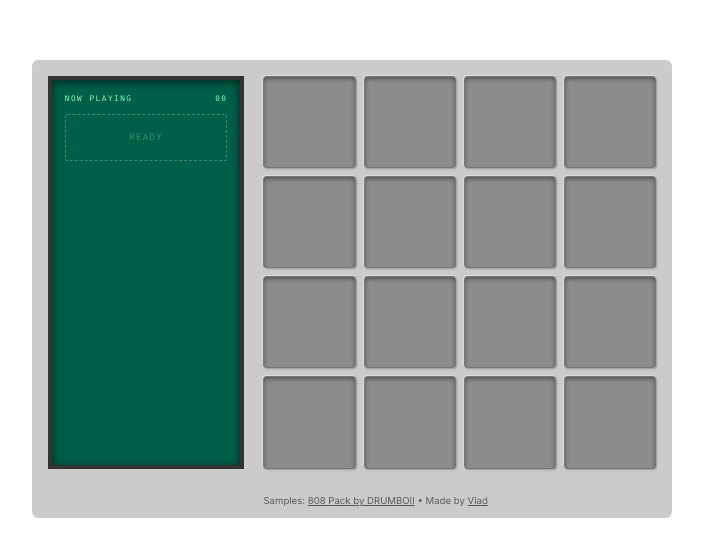
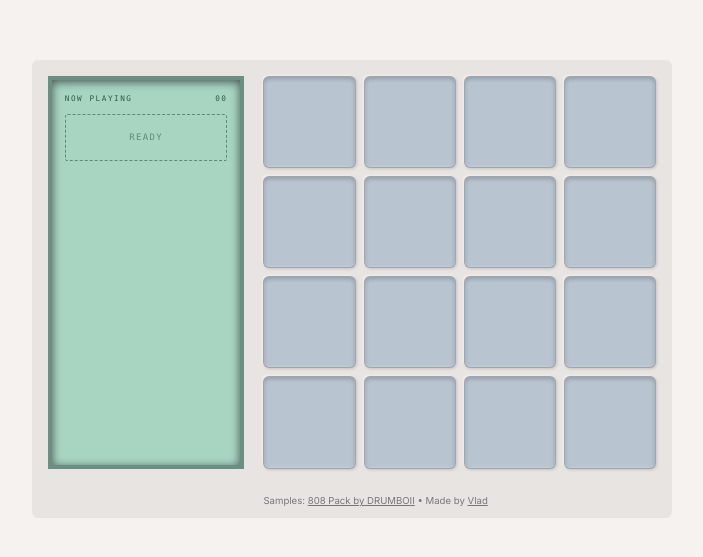
Before and after one commit to vladmdgolam/sample, a Next.js app: page / in a window 1280 px wide. Shown: the part 111-668 px from the top of the page, without its empty margins (288-991 px from the left). Built offline with nearby package versions, Linux system fonts and the light colour scheme.

Commit message:
feat: pastel colors

```diff
--- a/app/globals.css
+++ b/app/globals.css
@@ -3,34 +3,34 @@
 @tailwind utilities;
 
 :root {
-  /* MPC60 Colors */
-  --c-chassis-main: #CDCBC9;
-  --c-chassis-dark: #B0B4B5;
-  --c-armrest: #1A1A1A;
+  /* Pastel Colors */
+  --c-chassis-main: #E8E4E1;
+  --c-chassis-dark: #D4CFC9;
+  --c-armrest: #3D3D3D;
 
-  --c-pad-rubber: #8C8C8C;
-  --c-btn-light: #EBEBEB;
-  --c-btn-slate: #536775;
-  --c-btn-red: #D9381E;
+  --c-pad-rubber: #B8C4D0;
+  --c-btn-light: #F5F0ED;
+  --c-btn-slate: #8BA4B4;
+  --c-btn-red: #E8857A;
 
-  --c-lcd-bg: #005F48;
-  --c-lcd-bezel: #333333;
-  --c-lcd-text: #7FFFB2;
-  --c-lcd-text-dim: #3D8C6A;
+  --c-lcd-bg: #A8D5C2;
+  --c-lcd-bezel: #6B8F80;
+  --c-lcd-text: #2D5A47;
+  --c-lcd-text-dim: #5A8B74;
 
-  --c-text-dark: #2B2B2B;
-  --c-accent-red: #C21F1F;
+  --c-text-dark: #4A4A4A;
+  --c-accent-red: #E88B82;
 
   /* Radii */
-  --r-pad: 4px;
-  --r-btn: 2px;
+  --r-pad: 6px;
+  --r-btn: 4px;
 
   /* Shadows */
-  --shadow-btn: 1px 1px 2px rgba(0,0,0,0.25), -1px -1px 1px rgba(255,255,255,0.4);
-  --shadow-pad-inset: inset 0px 2px 4px rgba(0,0,0,0.4), inset 0px -1px 2px rgba(255,255,255,0.1);
+  --shadow-btn: 1px 1px 3px rgba(0,0,0,0.15), -1px -1px 2px rgba(255,255,255,0.6);
+  --shadow-pad-inset: inset 0px 2px 4px rgba(0,0,0,0.2), inset 0px -1px 2px rgba(255,255,255,0.3);
 
   /* Legacy mappings */
-  --page-bg: #fff;
+  --page-bg: #F5F2EF;
   --container-bg: var(--c-chassis-main);
   --bg: var(--c-pad-rubber);
   --lcd-bg: var(--c-lcd-bg);
```
